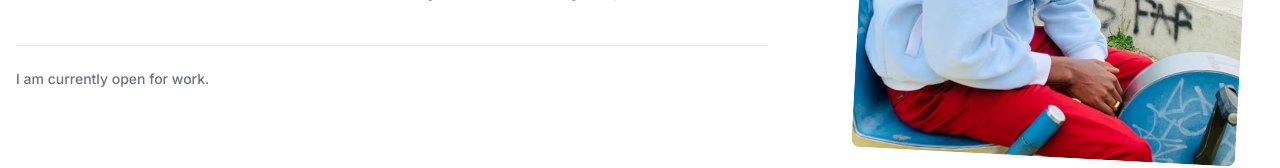
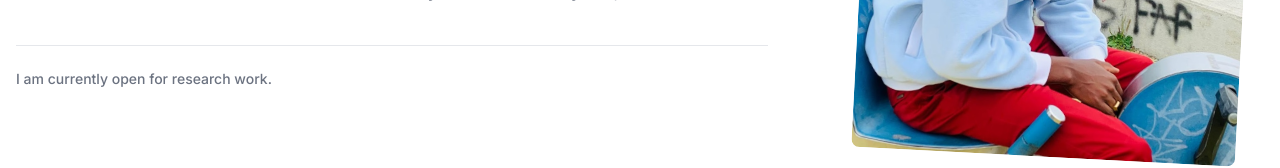
Before and after one commit to ivanange/ivanange.github.io, a Nuxt app: page / in a window 1280 px wide. Shown: the part 423-591 px from the top of the page. Built offline with nearby package versions, Linux system fonts and the light colour scheme; what @yeger/vue-masonry-wall would draw is missing.

Commit message:
precised work I'm opened to

```diff
--- a/pages/index.vue
+++ b/pages/index.vue
@@ -27,7 +27,7 @@
                 <hr class="text-gray-500 mb-5">
 
                 <span class="font-normal text-gray-500 text-sm">
-                    I am currently open for work.
+                    I am currently open for research work.
                 </span>
             </div>
 
```
